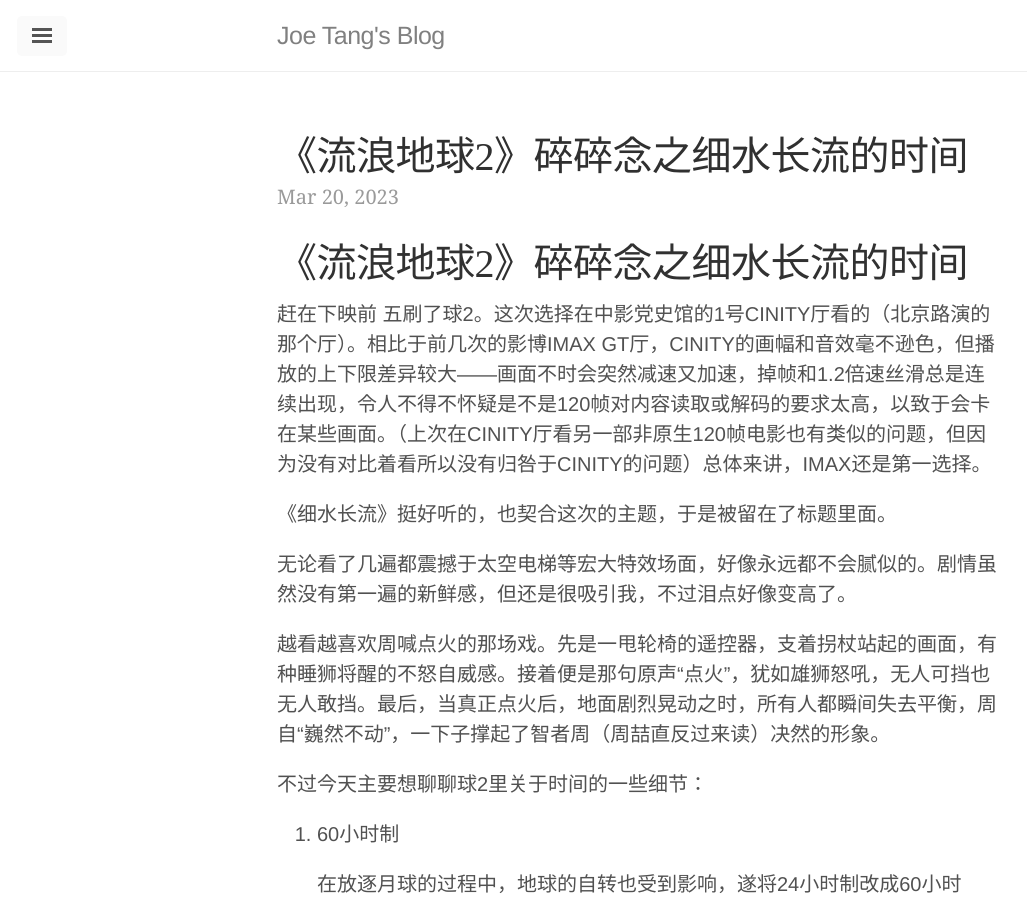
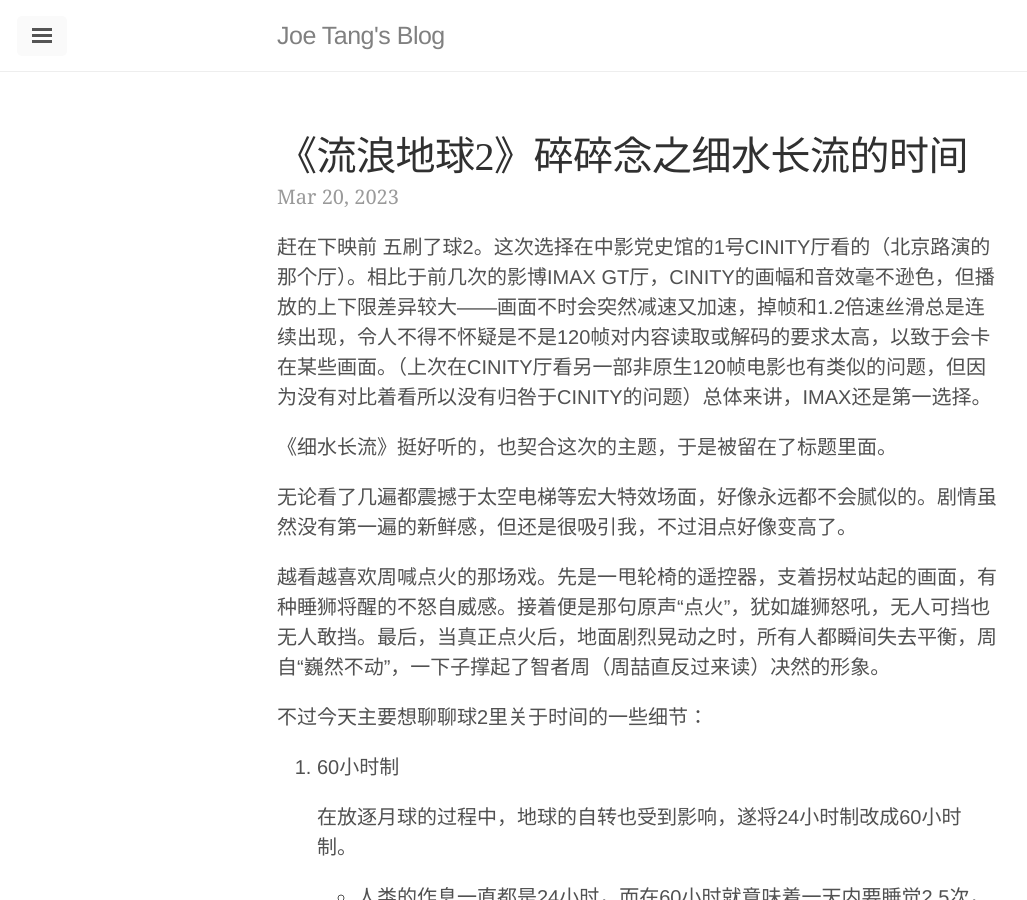
Before and after one commit to janmelin/Blog, a Jekyll site: the page built from _posts/2023-3-20-The_Wandering_Earth_II-The Endless_Flow_of_Time.md, in a window 1280 px wide and 900 px high. Shown: the whole window, without its empty margins (3-1030 px from the left). Built offline with Jekyll 4.4.1, drawn with Linux system fonts in a browser that asks for light colours.

Commit message:
20230320-2

```diff
--- a/_posts/2023-3-20-The_Wandering_Earth_II-The Endless_Flow_of_Time.md
+++ b/_posts/2023-3-20-The_Wandering_Earth_II-The Endless_Flow_of_Time.md
@@ -4,8 +4,6 @@ title: 《流浪地球2》碎碎念之细水长流的时间
 tags: Movies
 typora-root-url: ../../
 ---
-
-# 《流浪地球2》碎碎念之细水长流的时间
 
 赶在下映前 五刷了球2。这次选择在中影党史馆的1号CINITY厅看的（北京路演的那个厅）。相比于前几次的影博IMAX GT厅，CINITY的画幅和音效毫不逊色，但播放的上下限差异较大——画面不时会突然减速又加速，掉帧和1.2倍速丝滑总是连续出现，令人不得不怀疑是不是120帧对内容读取或解码的要求太高，以致于会卡在某些画面。（上次在CINITY厅看另一部非原生120帧电影也有类似的问题，但因为没有对比着看所以没有归咎于CINITY的问题）总体来讲，IMAX还是第一选择。
 
```
